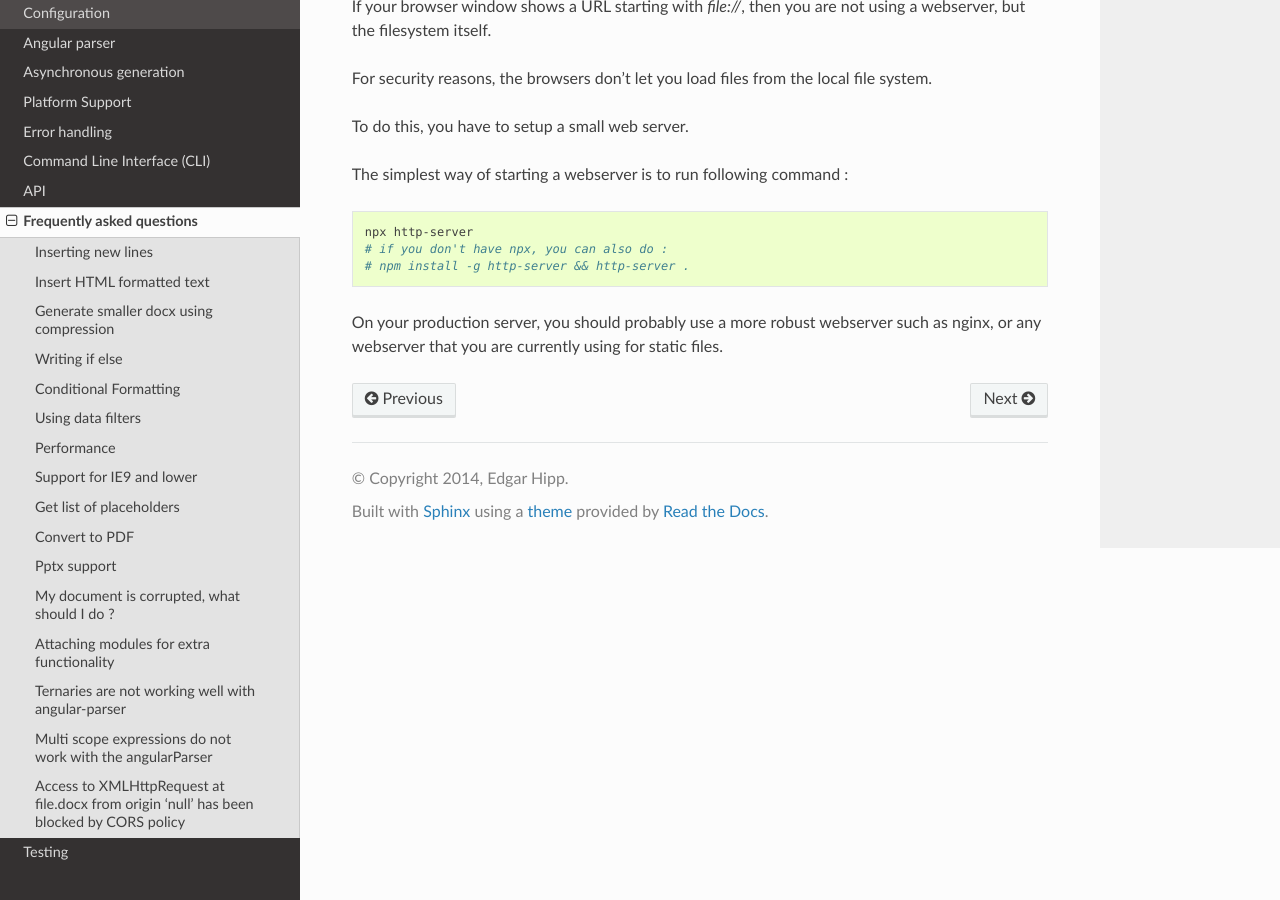
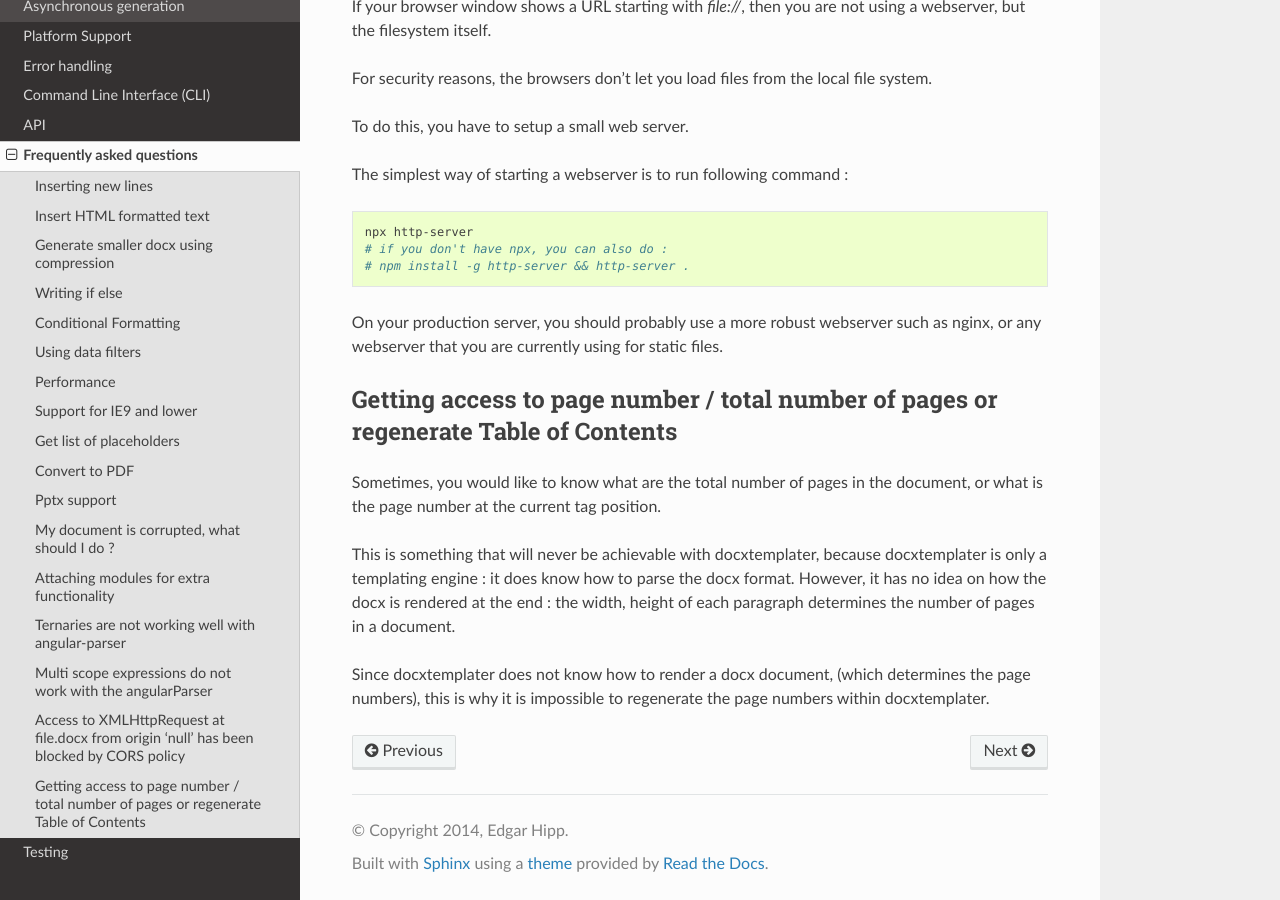
Before and after one commit to open-xml-templating/docxtemplater, a Sphinx documentation site: the page built from docs/source/faq.rst, in a window 1280 px wide and 900 px high, scrolled down 7868 px. Built offline with Sphinx 7.4.7 and the Read the Docs theme 2.0.0, drawn with Linux system fonts in a browser that asks for light colours.

Commit message:
Add doc in the faq about why it is impossible to generate TOC

```diff
--- a/docs/source/faq.rst
+++ b/docs/source/faq.rst
@@ -424,3 +424,18 @@ The simplest way of starting a webserver is to run following command :
    # npm install -g http-server && http-server .
 
 On your production server, you should probably use a more robust webserver such as nginx, or any webserver that you are currently using for static files.
+
+Getting access to page number / total number of pages or regenerate Table of Contents
+-------------------------------------------------------------------------------------
+
+Sometimes, you would like to know what are the total number of pages in the
+document, or what is the page number at the current tag position.
+
+This is something that will never be achievable with docxtemplater, because
+docxtemplater is only a templating engine : it does know how to parse the docx
+format. However, it has no idea on how the docx is rendered at the end : the
+width, height of each paragraph determines the number of pages in a document.
+
+Since docxtemplater does not know how to render a docx document, (which
+determines the page numbers), this is why it is impossible to regenerate the
+page numbers within docxtemplater.
```
